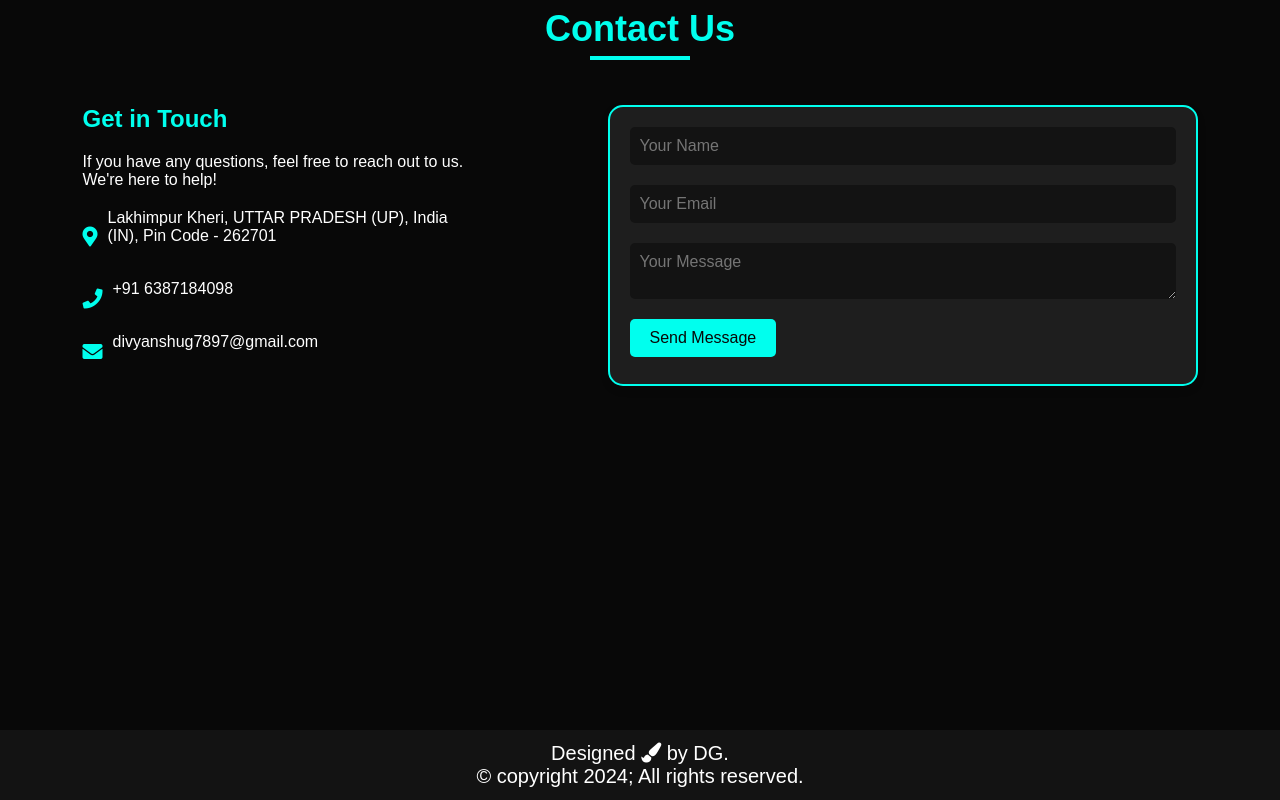
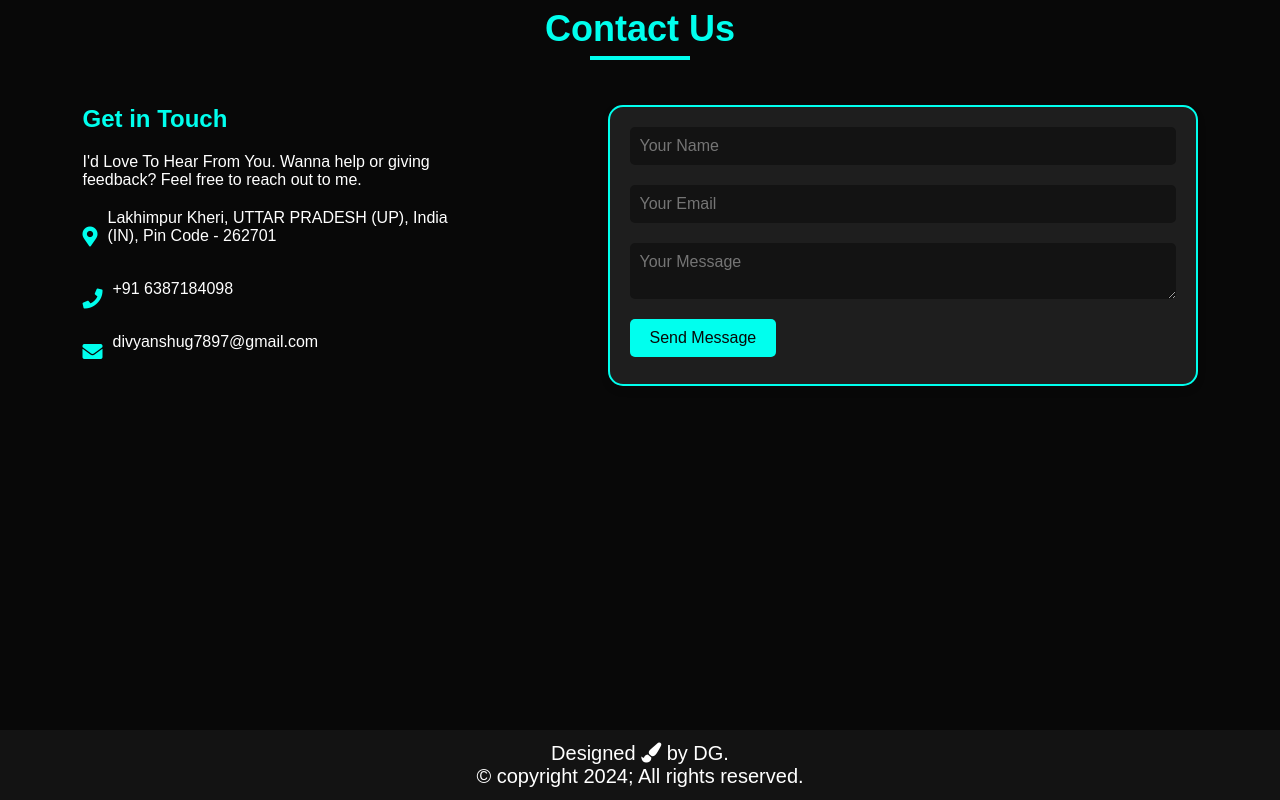
Before and after one commit to ObitoDevv/Personal_portfolio, a plain HTML site: page index.html in a window 1280 px wide. Shown: the part 5178-5978 px from the top of the page. Drawn offline with nearby package versions, Linux system fonts and the light colour scheme.

Commit message:
Update index.html

```diff
--- a/index.html
+++ b/index.html
@@ -247,7 +247,7 @@
         <div class="contact-container">
             <div class="contact-info">
                 <h3>Get in Touch</h3>
-                <p>If you have any questions, feel free to reach out to us. We're here to help!</p>
+                <p>I'd Love To Hear From You. Wanna help or giving feedback? Feel free to reach out to me.</p>
                 <div class="info-item">
                     <i class="fas fa-map-marker-alt"></i>
                     <p>Lakhimpur Kheri, UTTAR PRADESH (UP), India (IN), Pin Code - 262701</p>
```
